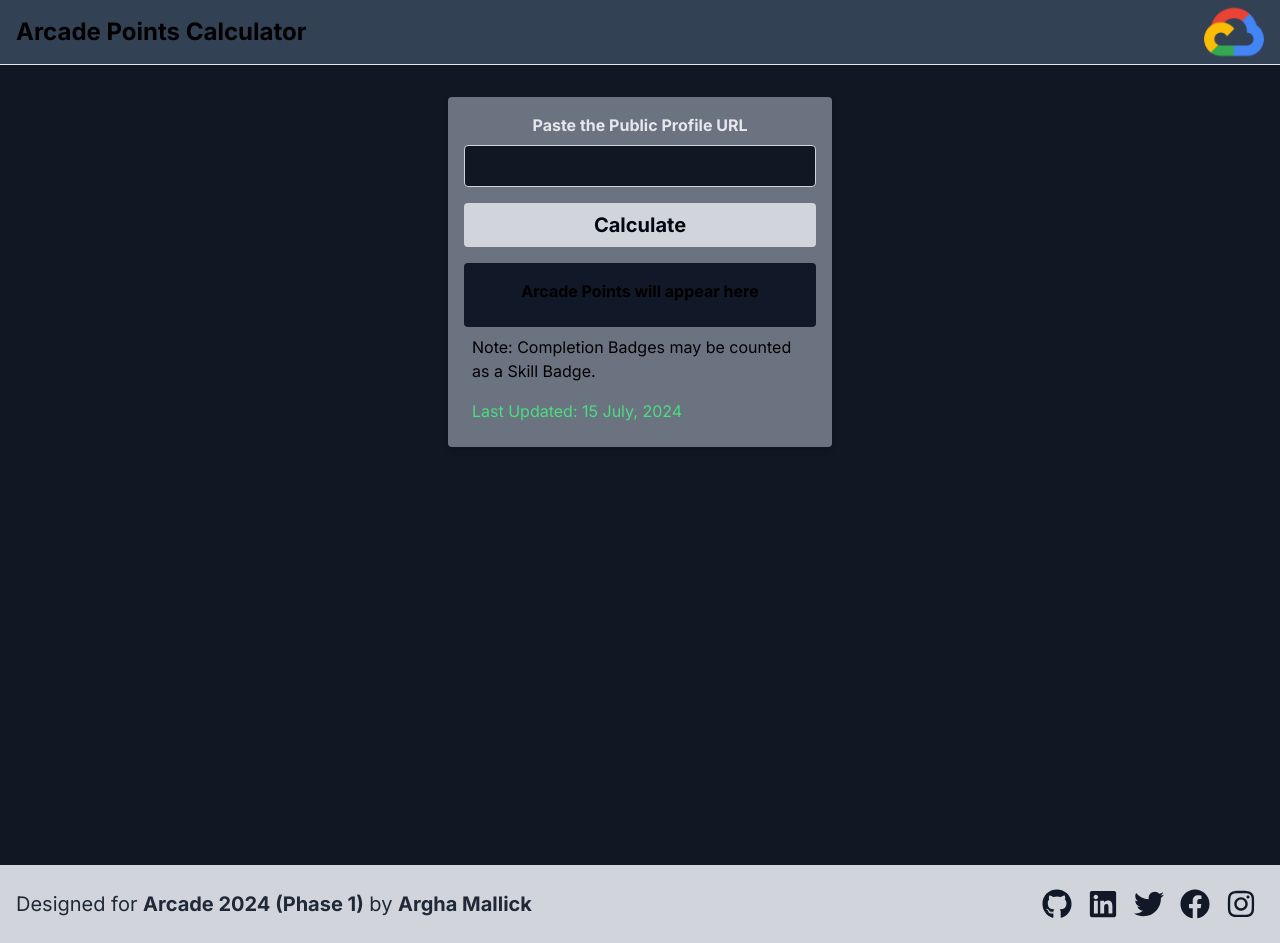
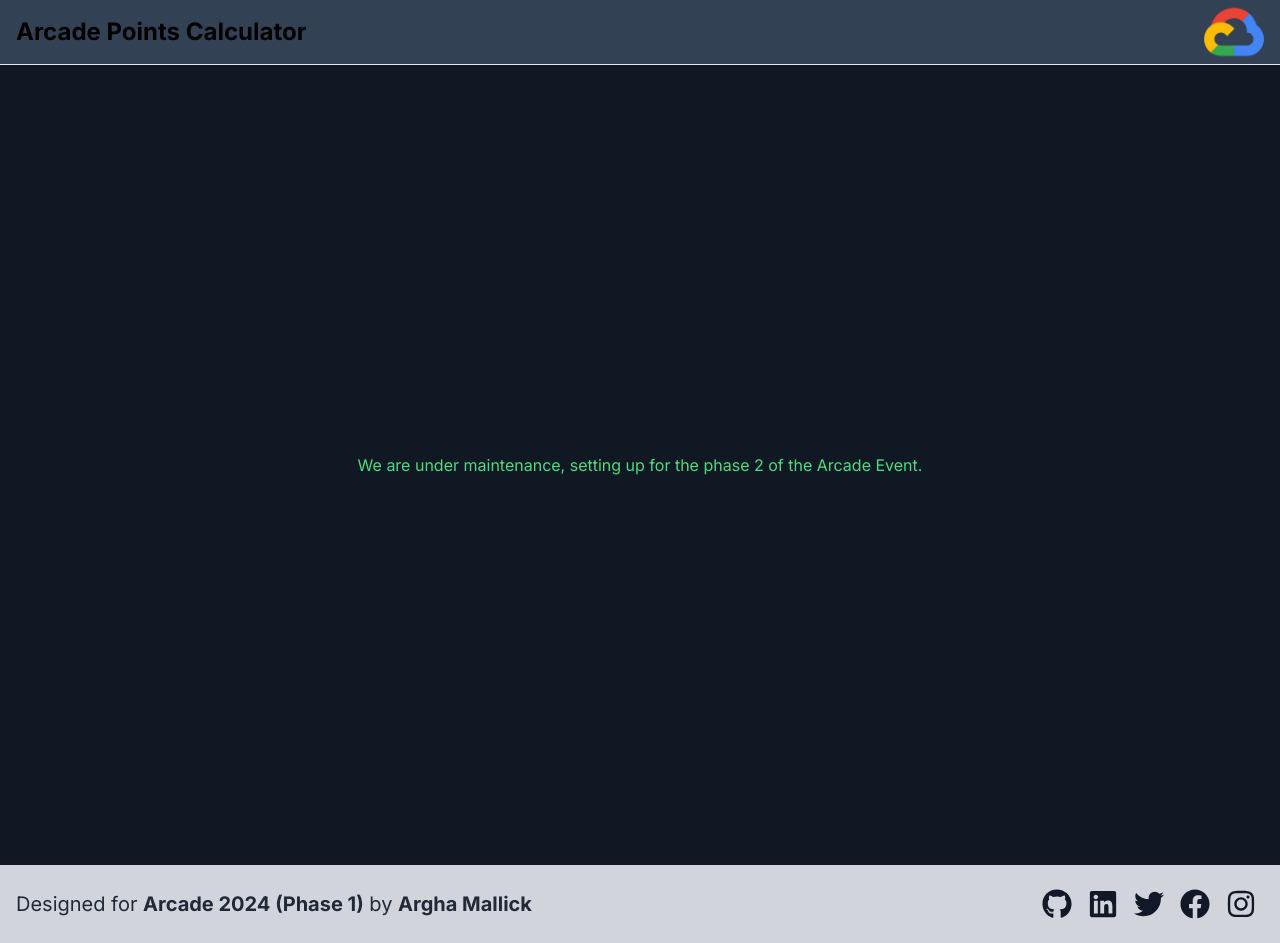
Before and after one commit to iamarghamallick/Arcade-Points-Calculator, a Next.js app: page / in a window 1280 px wide. Built offline with nearby package versions, Linux system fonts and the light colour scheme.

Commit message:
maintenance

```diff
--- a/src/app/page.js
+++ b/src/app/page.js
@@ -6,8 +6,9 @@
   return (
     <>
       <Header />
-      <main className="flex min-h-screen flex-col items-center">
-        <Form />
+      <main className="flex min-h-screen flex-col items-center justify-center">
+        {/* <Form /> */}
+        <h1 className="text-green-400 text-center">We are under maintenance, setting up for the phase 2 of the Arcade Event.</h1>
       </main>
       <Footer />
     </>
```
